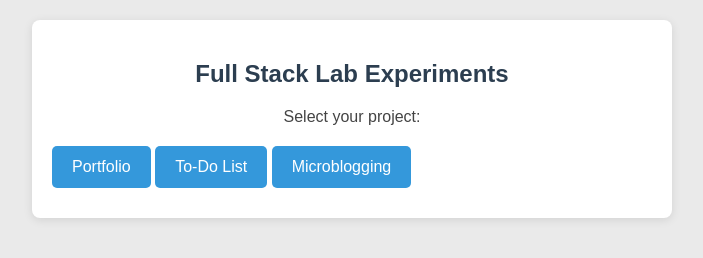
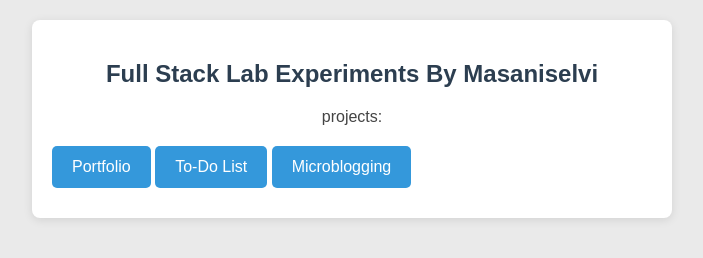
Before and after one commit to MasaniselviGanesan/fullstack, a plain HTML site: page index.html in a window 1280 px wide. Shown: the whole page, without its empty margins (288-991 px from the left). Drawn offline with Linux system fonts and the light colour scheme.

Commit message:
Update index.html

```diff
--- a/index.html
+++ b/index.html
@@ -46,8 +46,8 @@
 </head>
 <body>
     <section>
-        <h2>Full Stack Lab Experiments</h2>
-        <p>Select your project:</p>
+        <h2>Full Stack Lab Experiments By Masaniselvi</h2>
+        <p>projects:</p>
         <a href="https://masaniselviganesan.github.io/fullstack/ex1/">Portfolio</a>
         <a href="https://masaniselviganesan.github.io/fullstack/ex2/">To-Do List</a>
         <a href="https://masaniselviganesan.github.io/fullstack/blog/index.html">Microblogging</a>
```
